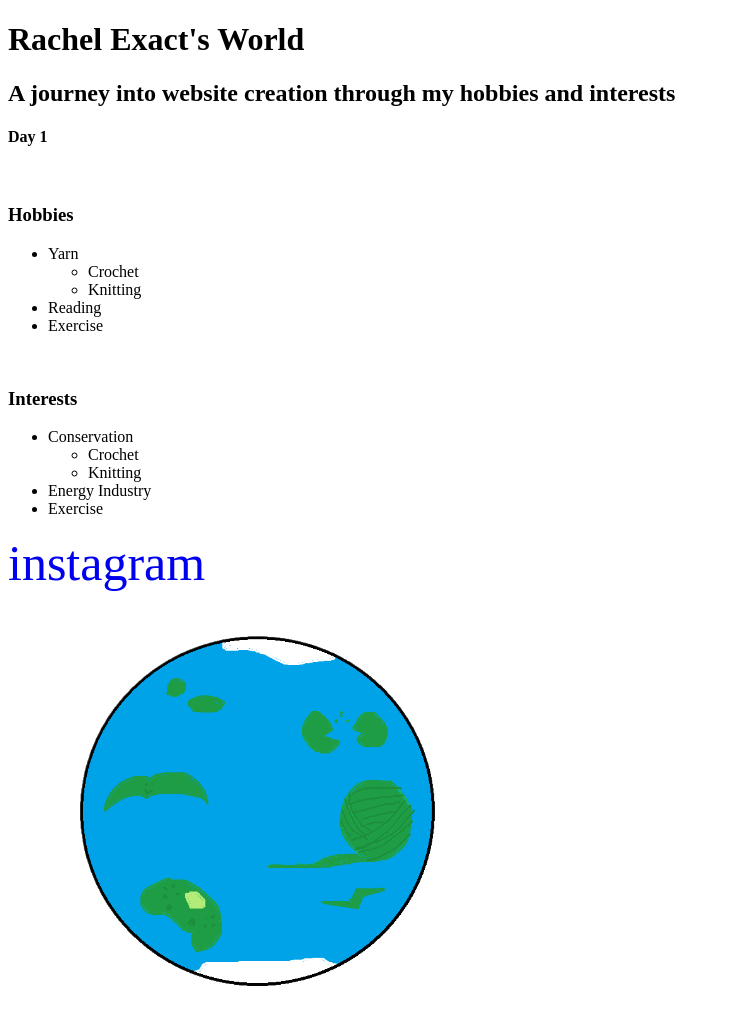
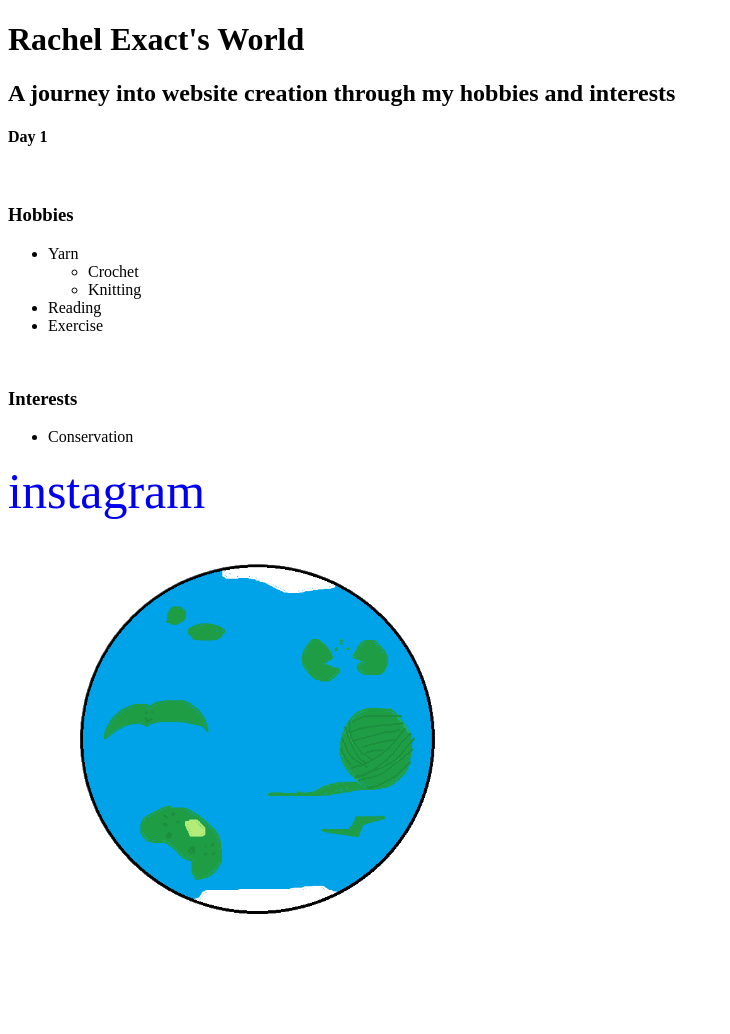
Before and after one commit to Rachel-Exact/RE-Machinations, a plain HTML site: page index.html in a window 1280 px wide. Shown: the whole page, without its empty margins (0-730 px from the left). After the commit the page ends 971 px from the top, so only its background shows below. Drawn offline with Linux system fonts and the light colour scheme.

Commit message:
Update index.html

```diff
--- a/index.html
+++ b/index.html
@@ -29,14 +29,7 @@
         <h3>Interests</h3>
         <ul> <!--ol is for numbered lists-->
             <li>Conservation
-                <ul>
-                    <li>Crochet</li>
-                    <li>Knitting</li>
-                </ul>
             </li>
-
-            <li>Energy Industry</li>
-            <li>Exercise</li>
 
         </ul>
 
```
